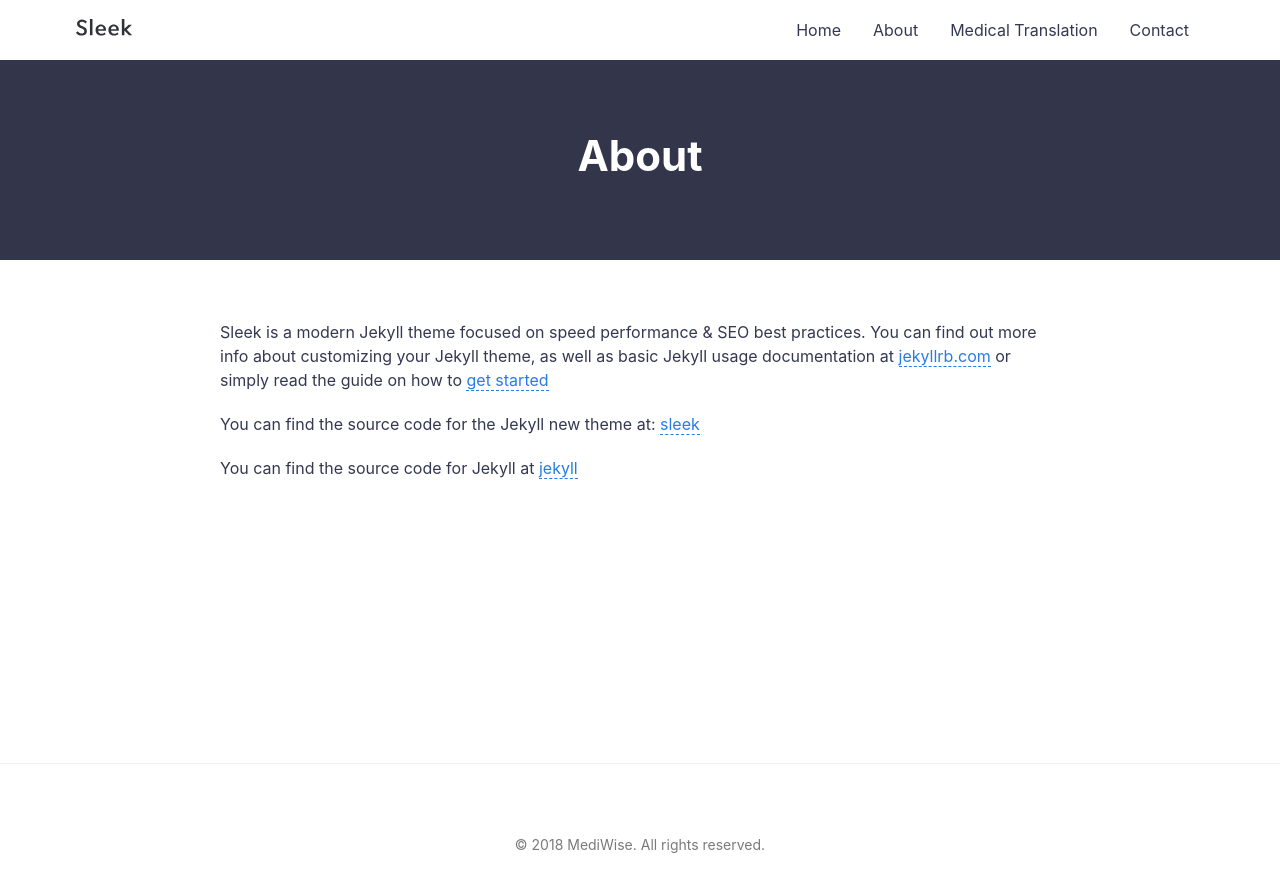
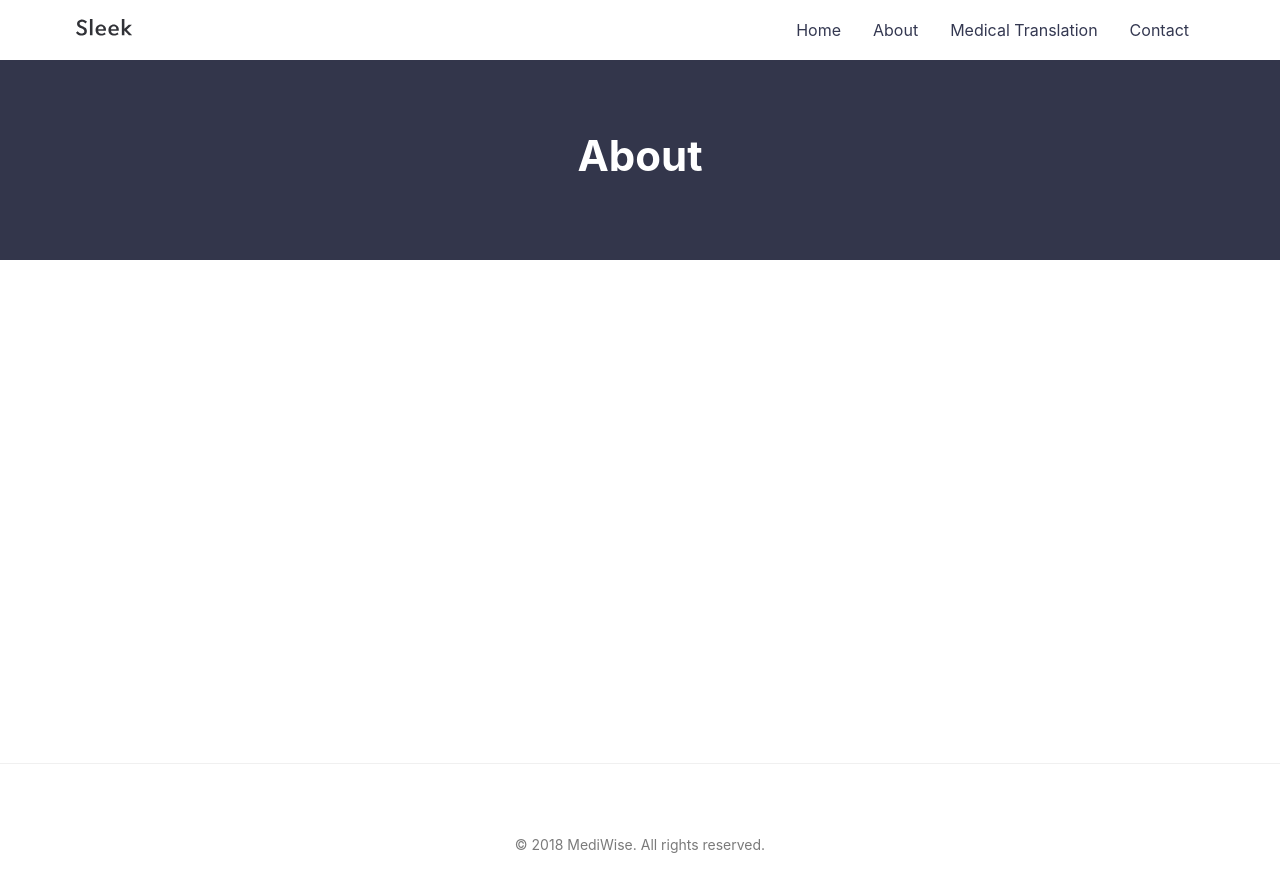
Before and after one commit to mediwise/mediwise.github.io, a Jekyll site: the page built from about.md, in a window 1280 px wide. Shown: the top 892 px of the page. Built offline with Jekyll 4.4.1, drawn with Linux system fonts in a browser that asks for light colours.

Commit message:
Update about.md

```diff
--- a/about.md
+++ b/about.md
@@ -3,11 +3,3 @@ layout: page
 title: About
 permalink: /about/
 ---
-
-Sleek is a modern Jekyll theme focused on speed performance & SEO best practices. You can find out more info about customizing your Jekyll theme, as well as basic Jekyll usage documentation at [jekyllrb.com](http://jekyllrb.com/) or simply read the guide on how to [get started](/getting-started)
-
-You can find the source code for the Jekyll new theme at:
-[sleek](https://github.com/janczizikow/sleek)
-
-You can find the source code for Jekyll at
-[jekyll](https://github.com/jekyll/jekyll)
```
